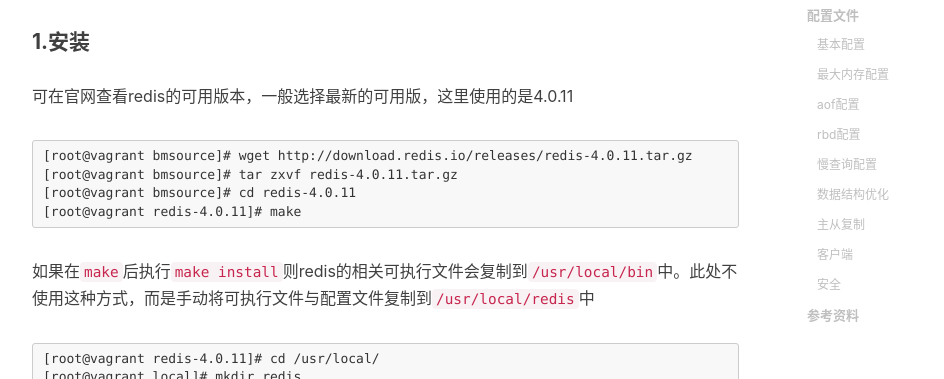
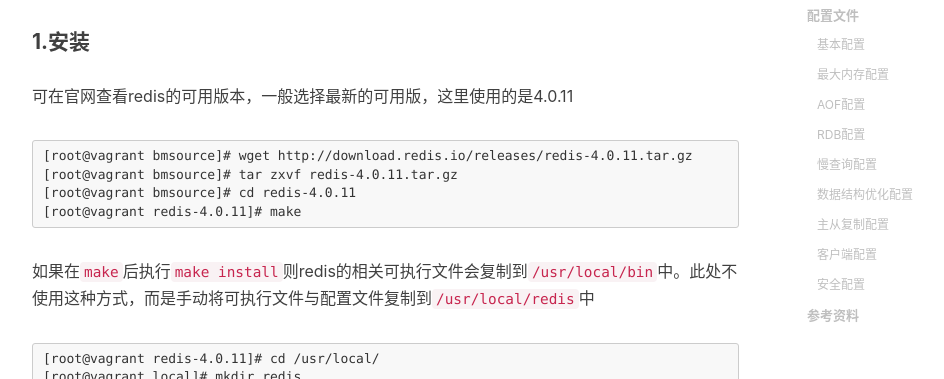
Before and after one commit to xuanxuan2016/xuanxuan2016.github.io, a Jekyll site: the page built from _posts/2018-09-24-redis-install.md, in a window 1280 px wide and 900 px high, scrolled down 610 px. Shown: the part 209-588 px from the top of the window, without its empty margins (233-1177 px from the left). Built offline with Jekyll 4.4.1, drawn with Linux system fonts in a browser that asks for light colours; nearby versions of some CDN libraries; comment, search, counter and statistics services are not loaded; some of the changed text lies outside the part shown.

Commit message:
Update 2018-09-24-redis-install.md

```diff
--- a/_posts/2018-09-24-redis-install.md
+++ b/_posts/2018-09-24-redis-install.md
@@ -293,7 +293,7 @@ config_file:/usr/local/redis/redis.conf
 	</tbody>
 </table>
 
-#### aof配置
+#### AOF配置
 
 <table border="1" cellpadding="0" cellspacing="0" style="width:700px">
 	<tbody>
@@ -374,7 +374,7 @@ config_file:/usr/local/redis/redis.conf
 	</tbody>
 </table>
 
-#### rbd配置
+#### RDB配置
 
 <table border="1" cellpadding="0" cellspacing="0" style="width:700px">
 	<tbody>
@@ -436,7 +436,7 @@ config_file:/usr/local/redis/redis.conf
 <table border="1" cellpadding="0" cellspacing="0" style="width:700px">
 	<tbody>
 		<tr>
-			<td colspan="5" style="text-align:center">RDB</td>
+			<td colspan="5" style="text-align:center">慢查询</td>
 		</tr>
 		<tr>
 			<td>名称</td>
@@ -470,7 +470,7 @@ config_file:/usr/local/redis/redis.conf
 	</tbody>
 </table>
 
-#### 数据结构优化
+#### 数据结构优化配置
 
 <table border="1" cellpadding="0" cellspacing="0" style="width:700px">
 	<tbody>
@@ -544,7 +544,7 @@ config_file:/usr/local/redis/redis.conf
 	</tbody>
 </table>
 
-#### 主从复制
+#### 主从复制配置
 
 <table border="1" cellpadding="0" cellspacing="0" style="width:700px">
 	<tbody>
@@ -664,7 +664,7 @@ config_file:/usr/local/redis/redis.conf
 	</tbody>
 </table>
 
-#### 客户端
+#### 客户端配置
 
 <table border="1" cellpadding="0" cellspacing="0" style="width:700px">
 	<tbody>
@@ -711,7 +711,7 @@ config_file:/usr/local/redis/redis.conf
 	</tbody>
 </table>
 
-#### 安全
+#### 安全配置
 
 <table border="1" cellpadding="0" cellspacing="0" style="width:700px">
 	<tbody>
```
